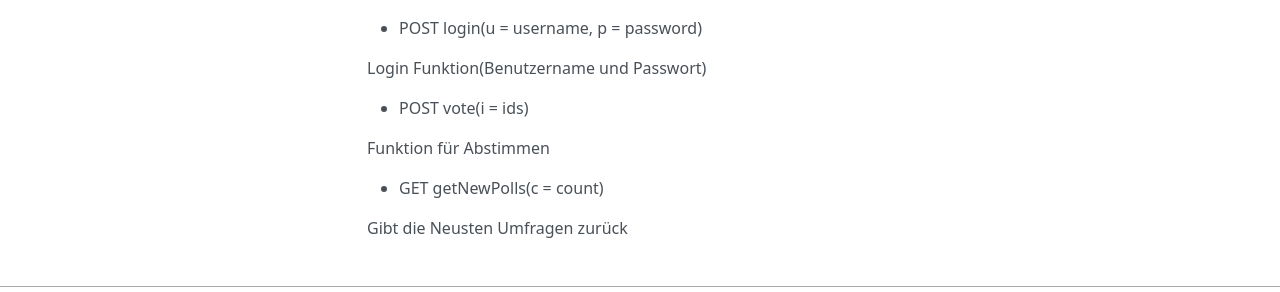
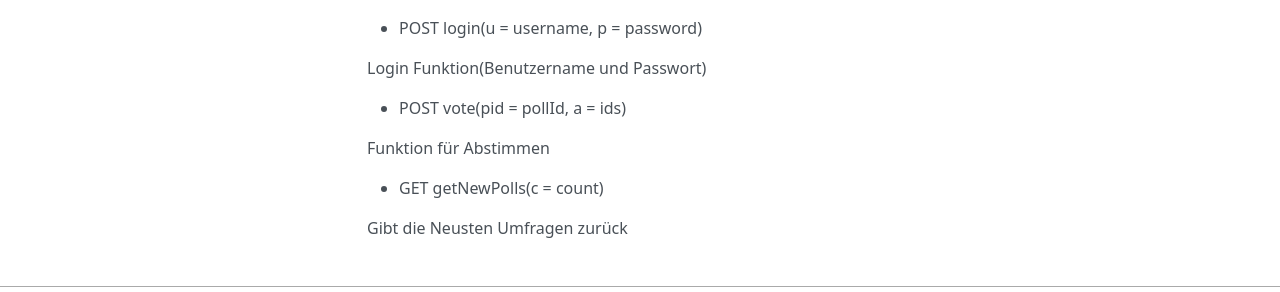
Before and after one commit to os-sc/uekapp, an MkDocs documentation site: the page built from docs/docs/api-definition.md, in a window 1280 px wide. Shown: the part 325-617 px from the top of the page. Built offline with MkDocs 1.6.1, drawn with Linux system fonts in a browser that asks for light colours; nearby versions of some CDN libraries.

Commit message:
Update api-definition.md

```diff
--- a/docs/docs/api-definition.md
+++ b/docs/docs/api-definition.md
@@ -14,7 +14,7 @@ Gibt die Umfragen eines Benutzers zurück (Benutzer)
 
 Login Funktion(Benutzername und Passwort)
 
-* POST vote(i = ids)
+* POST vote(pid = pollId, a = ids)
 
 Funktion für Abstimmen
 
```
